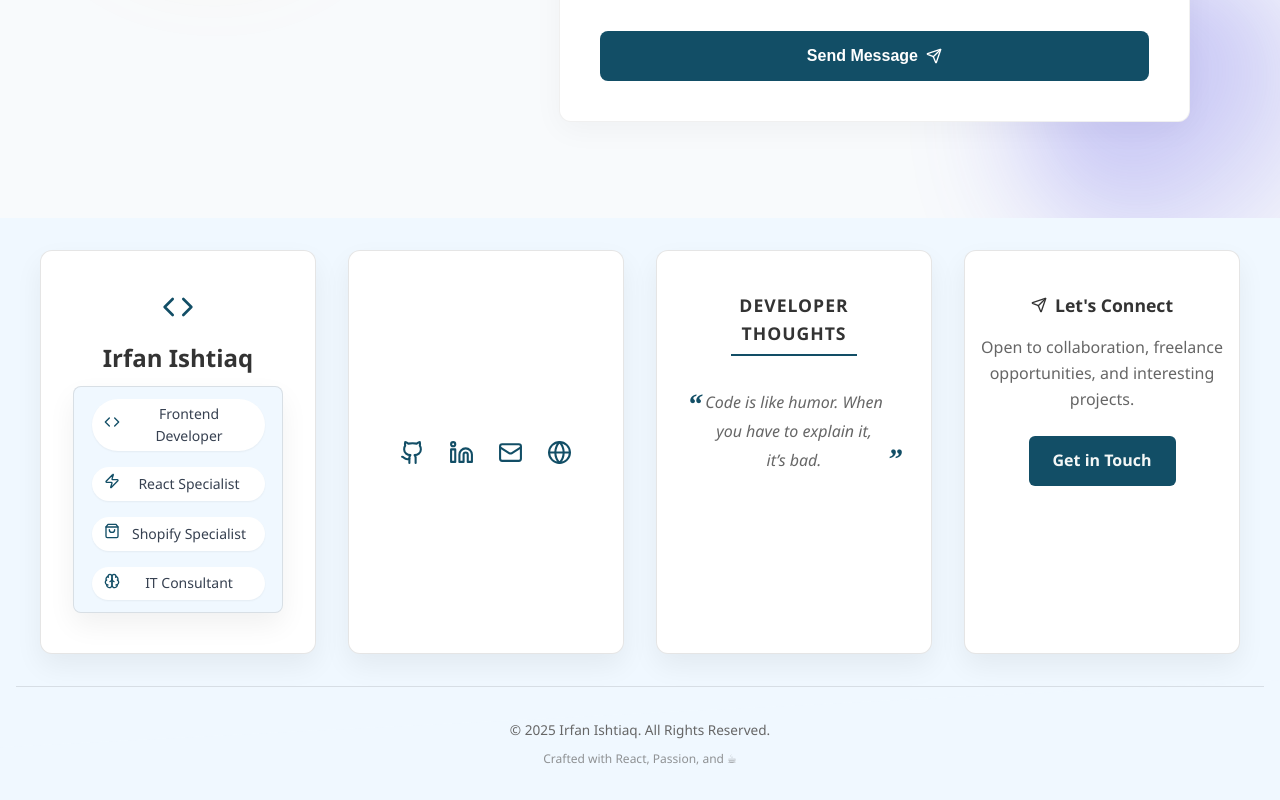
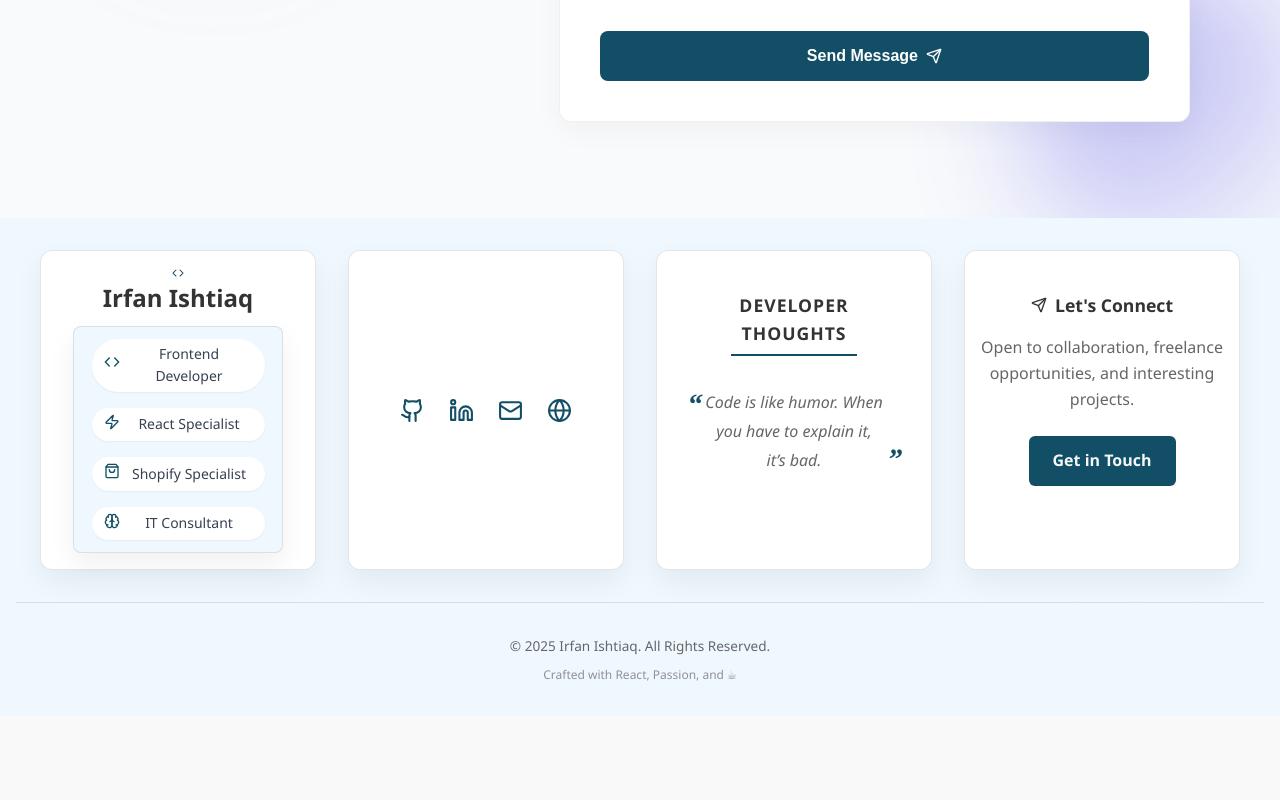
Before and after one commit to irfan3434/irfanishtiaq.dev, a React (Create React App) app: page /contact in a window 1280 px wide. Shown: the part 732-1532 px from the top of the page. After the commit the page ends 1448 px from the top, so only its background shows below. Built offline with nearby package versions, Linux system fonts and the light colour scheme.

Commit message:
change in height of footer contents

```diff
--- a/src/components/Footer.css
+++ b/src/components/Footer.css
@@ -60,13 +60,14 @@
   border-radius: var(--border-radius);
   box-shadow: 0 12px 28px #0000000f;
   max-width: 800px;
-  padding: 2.5rem 2rem;
-    position: relative;
-    text-align: center;
+  padding: 1.0rem 2rem;
+  position: relative;
+  text-align: center;
+  height: 320px;
 }
 
 .footer-logo {
-  margin-bottom: 1rem;
+  margin-bottom: 0rem;
   color: var(--footer-link);
   transition: transform var(--transition-speed) ease;
 }
@@ -353,6 +354,7 @@
 
 /* Contact Section */
 .footer-contact {
+  animation: fadeInThoughts .8s ease forwards;
   text-align: center;
   border: 1px solid var(--footer-border);
   border-radius: var(--border-radius);
```
